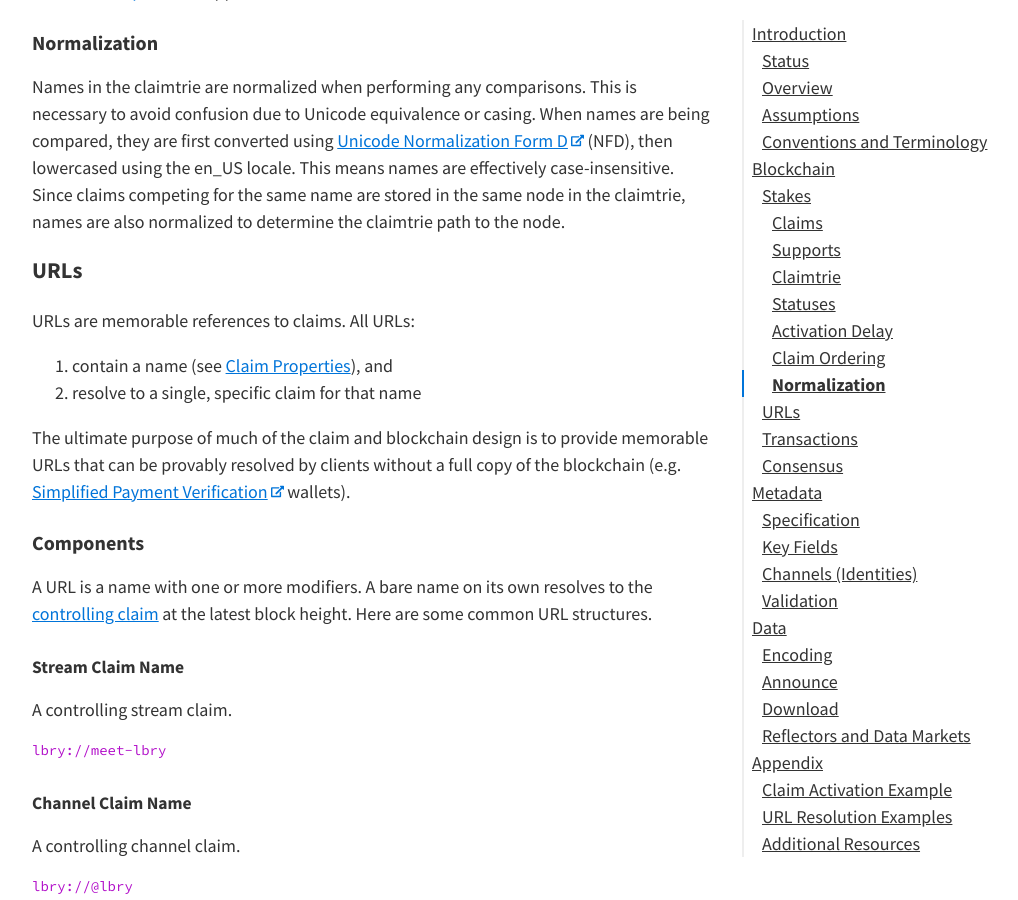
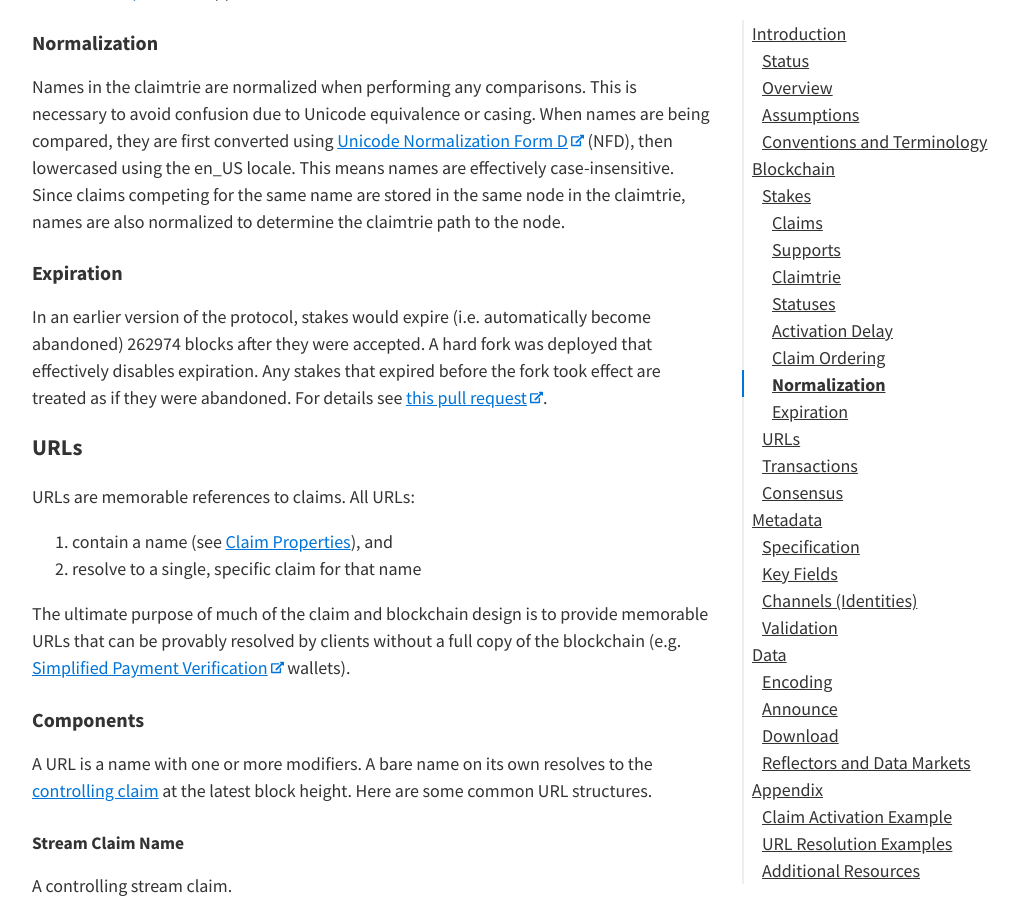
Before and after one commit to lbryio/spec, a Jekyll site: the page built from index.md, in a window 1280 px wide and 900 px high, scrolled down 7966 px. Shown: the whole window, without its empty margins (118-1136 px from the left). Built offline with Jekyll 4.4.1, drawn with Linux system fonts in a browser that asks for light colours; our own code applies the rules of GitHub Pages for plain Markdown files.

Commit message:
explain old expiration behavior

```diff
--- a/index.md
+++ b/index.md
@@ -262,6 +262,10 @@
 #### Normalization
 
 Names in the claimtrie are normalized when performing any comparisons. This is necessary to avoid confusion due to Unicode equivalence or casing. When names are being compared, they are first converted using [Unicode Normalization Form D](http://unicode.org/reports/tr15/#Norm_Forms) (NFD), then lowercased using the en_US locale. This means names are effectively case-insensitive. Since claims competing for the same name are stored in the same node in the claimtrie, names are also normalized to determine the claimtrie path to the node.
+
+#### Expiration
+
+In an earlier version of the protocol, stakes would expire (i.e. automatically become abandoned) 262974 blocks after they were accepted. A hard fork was deployed that effectively disables expiration. Any stakes that expired before the fork took effect are treated as if they were abandoned. For details see [this pull request](https://github.com/lbryio/lbrycrd/pull/137).
 
 ### URLs
 
```
